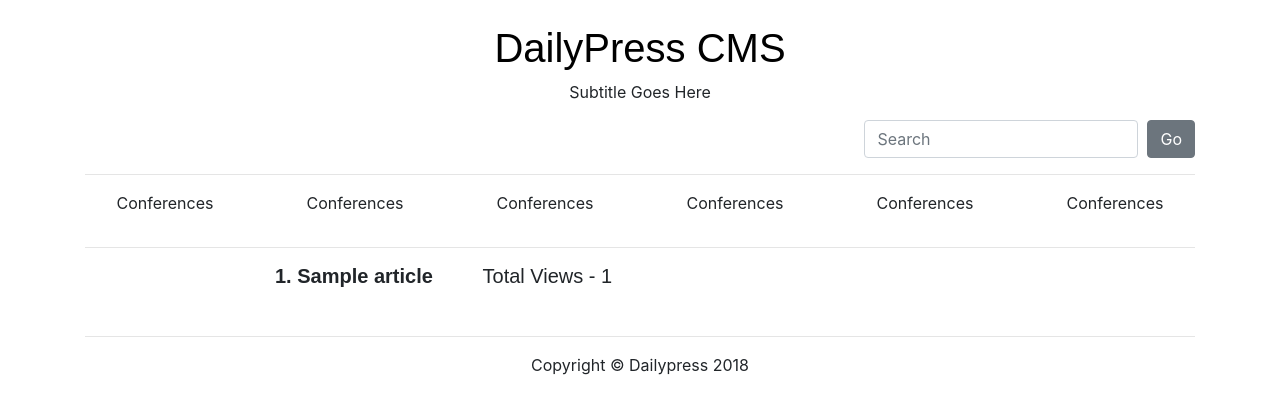
After one commit to compscikaran/dailypress, a Django app: page /analytics/ in a window 1280 px wide. The commit adds this page. Shown: the top 414 px of the page. Run offline with Django 3.2, Linux system fonts and the light colour scheme; tables that the repository leaves empty hold one stand-in row (values such as "Sample post"); some libraries are stand-ins or nearby versions.

Commit message:
Changed name to dailypress
Signed-off-by: Karan Gupta <gkaran184@gmail.com>

```diff
--- a/analytics/urls.py
+++ b/analytics/urls.py
@@ -1,8 +1,9 @@
 
 from django.urls import path
-from .views import counter
+from .views import counter, hits
 
 
 urlpatterns = [
     path('counter/', counter, name='counter'),
+    path('', hits, name='hits'),
 ]
--- a/analytics/views.py
+++ b/analytics/views.py
@@ -3,6 +3,7 @@ from .models import ArticleHit
 from authoring.models import Article
 from django.utils import timezone
 from django.http import JsonResponse
+from django.db.models import Count
 # Create your views here.
 
 def counter(request):
@@ -14,3 +15,10 @@ def counter(request):
     article_hit.save()
     response = 'Article ' + str(article.id) + ' Counted'
     return JsonResponse({'msg' : response})
+
+def hits(request):
+    list_hits = list(ArticleHit.objects.all().values('article').annotate(total=Count('article')).order_by('article'))
+    list_articles = list(Article.objects.all())
+    for i in range(0, len(list_hits)):
+        list_hits[i]['title'] = list_articles[i].title
+    return render(request, 'analytics/hits.html', {'list_hits' : list_hits})
--- a/sejournal/wsgi.py
+++ b/dailypress/wsgi.py
@@ -11,6 +11,6 @@ import os
 
 from django.core.wsgi import get_wsgi_application
 
-os.environ.setdefault('DJANGO_SETTINGS_MODULE', 'sejournal.settings')
+os.environ.setdefault('DJANGO_SETTINGS_MODULE', 'dailypress.settings')
 
 application = get_wsgi_application()
--- a/manage.py
+++ b/manage.py
@@ -3,7 +3,7 @@ import os
 import sys
 
 if __name__ == '__main__':
-    os.environ.setdefault('DJANGO_SETTINGS_MODULE', 'sejournal.settings')
+    os.environ.setdefault('DJANGO_SETTINGS_MODULE', 'dailypress.settings')
     try:
         from django.core.management import execute_from_command_line
     except ImportError as exc:
--- /dev/null
+++ b/templates/analytics/hits.html
@@ -0,0 +1,17 @@
+{% extends 'base.html' %}
+{% block content %}
+<div class="container">
+    <div class="row">
+        <div class="col-md-2"></div>
+        <div class="col-md-8">
+            {% for item in list_hits %}
+                <h5><b>{{ item.article}}. {{ item.title}}</b>  &nbsp;&nbsp;&nbsp;&nbsp;&nbsp;&nbsp;&nbsp;
+                Total Views  - {{ item.total }}</h5>
+                <br>
+            {% endfor %}
+        </div>
+        <div class="col-md-2"></div>
+    </div>
+</div>
+
+{% endblock %}
--- a/templates/authoring/home.html
+++ b/templates/authoring/home.html
@@ -4,7 +4,7 @@
     <div class="row">
         <div class="col-md-2">
             <a href = "{% url 'new_article' %}"><button type="submit" class="btn btn-secondary">New Article</button></a>
-            <br>
+            <br><br><br>
             <form id="logout" method="POST" action="{% url 'logout' %}">
                 {% csrf_token %}
                 <input type="submit" class="btn btn-secondary" value="Logout"/>
--- a/templates/base.html
+++ b/templates/base.html
@@ -4,7 +4,7 @@
 <head>
     <meta charset="utf-8" />
     <meta http-equiv="X-UA-Compatible" content="IE=edge">
-    <title>Software Engineering Journal</title>
+    <title>DailyPress CMS</title>
     <meta name="viewport" content="width=device-width, initial-scale=1">
     <link rel="stylesheet" href="https://cdnjs.cloudflare.com/ajax/libs/font-awesome/4.7.0/css/font-awesome.min.css">
     <link rel="stylesheet" href="https://stackpath.bootstrapcdn.com/bootstrap/4.1.3/css/bootstrap.min.css" integrity="sha384-MCw98/SFnGE8fJT3GXwEOngsV7Zt27NXFoaoApmYm81iuXoPkFOJwJ8ERdknLPMO" crossorigin="anonymous">
@@ -16,8 +16,8 @@
     <div class="row">
         <div class="col-lg-12">
             <br>
-        <a href="{% url 'home' %}"><h1 style=" text-align: center;"> The Software Engineering Journal </h1></a>
-        <p style="text-align:center;">Short Notes on the Art of Sofware Engineering</p>
+        <a href="{% url 'home' %}"><h1 style=" text-align: center;"> DailyPress CMS </h1></a>
+        <p style="text-align:center;">Subtitle Goes Here</p>
         </div>
     </div>
     <div class="row">
```
Also changed, not shown: dailypress/settings.py (renamed from sejournal/settings.py, +2 -13 lines), dailypress/__init__.py (added), dailypress/urls.py (renamed from sejournal/urls.py).
